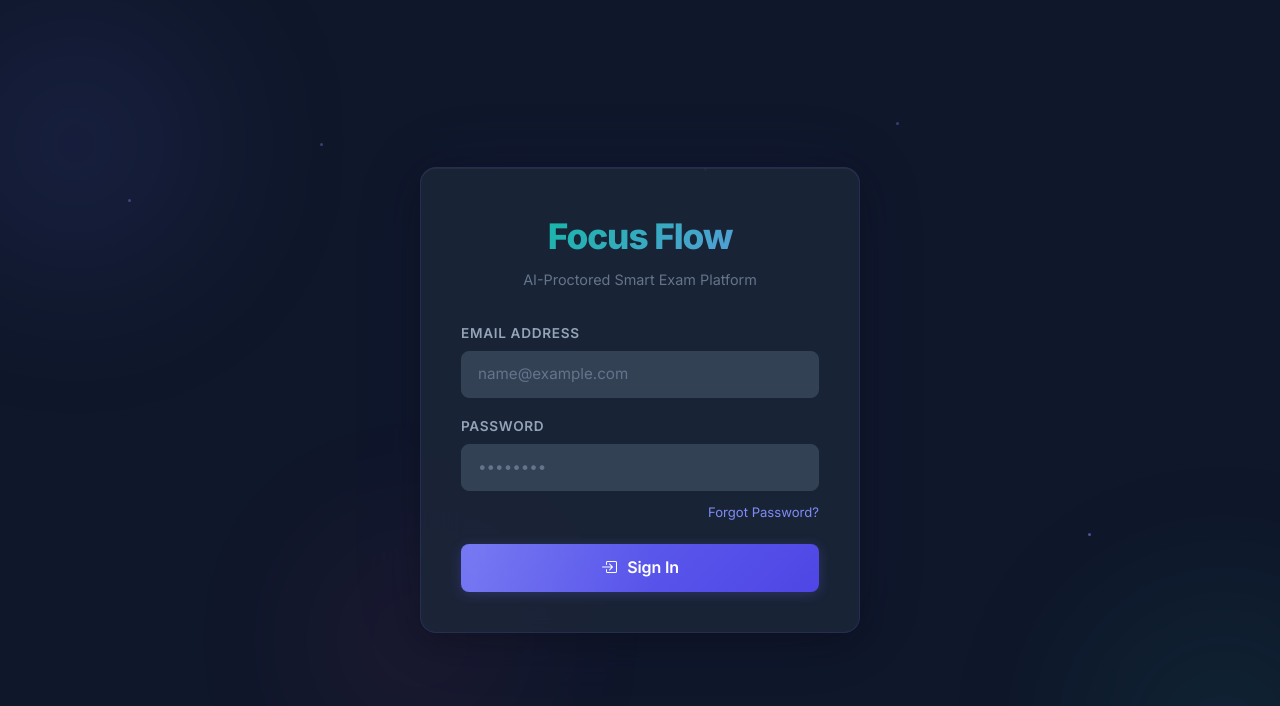
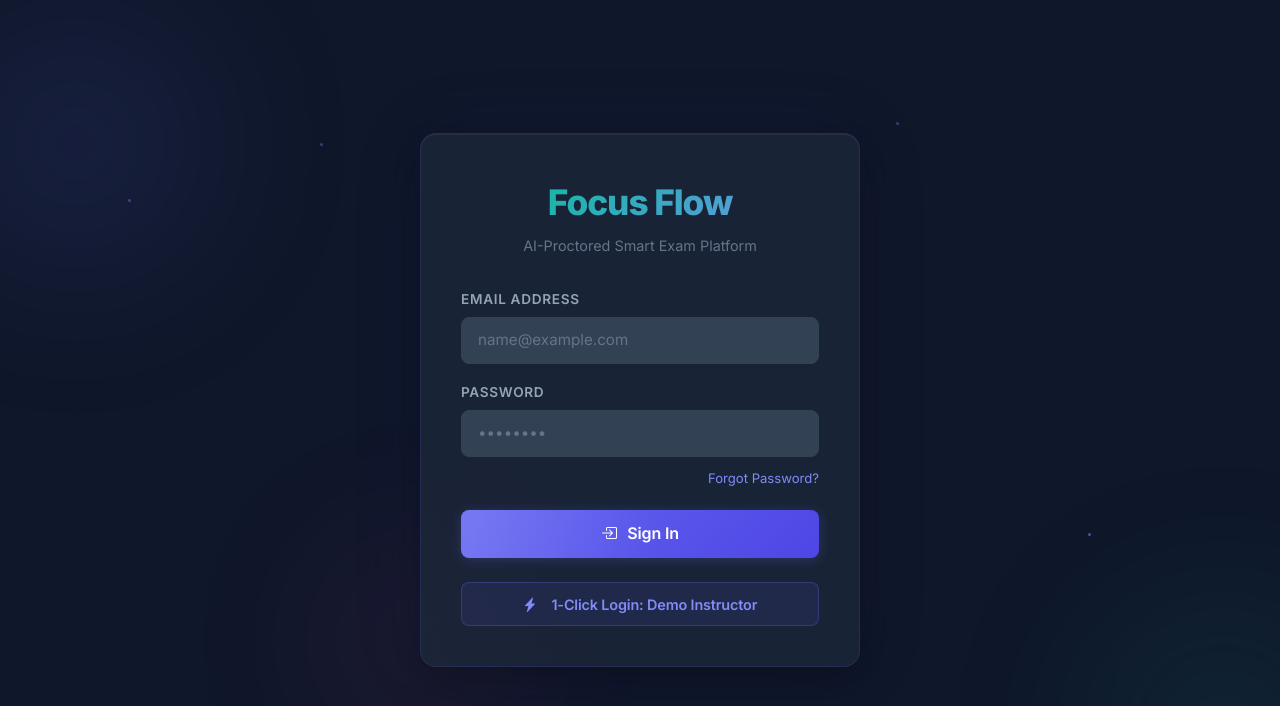
Before and after one commit to rashad402/Mini-Project-S6, a React (Vite) app in the folder Code/my-react-app/: page / in a window 1280 px wide. Shown: the top 706 px of the page. Built offline with nearby package versions, Linux system fonts and the light colour scheme; no server answers.

Commit message:
feat: add 1-click demo instructor login button

```diff
--- a/Code/my-react-app/src/SignIn.jsx
+++ b/Code/my-react-app/src/SignIn.jsx
@@ -151,7 +151,31 @@ export default function SignIn({ onLogin }) {
               </button>
             </form>
 
-
+            <div style={{ marginTop: '1.5rem', textAlign: 'center' }}>
+              <button
+                type="button"
+                className="ff-btn ff-btn-secondary w-100"
+                onClick={() => {
+                  setEmail('instructor@example.com');
+                  setPassword('password123');
+                  // Give React a small tick to update state before submitting the form using a synthetic event
+                  setTimeout(() => {
+                    const form = document.querySelector('form');
+                    if (form) form.dispatchEvent(new Event('submit', { cancelable: true, bubbles: true }));
+                  }, 100);
+                }}
+                style={{
+                  background: 'rgba(99, 102, 241, 0.1)',
+                  border: '1px solid rgba(99, 102, 241, 0.3)',
+                  padding: '0.6rem',
+                  fontSize: '0.9rem',
+                  color: 'var(--ff-primary-light)'
+                }}
+              >
+                <i className="bi bi-lightning-charge-fill me-2"></i>
+                1-Click Login: Demo Instructor
+              </button>
+            </div>
           </>
         ) : (
           <>
```
